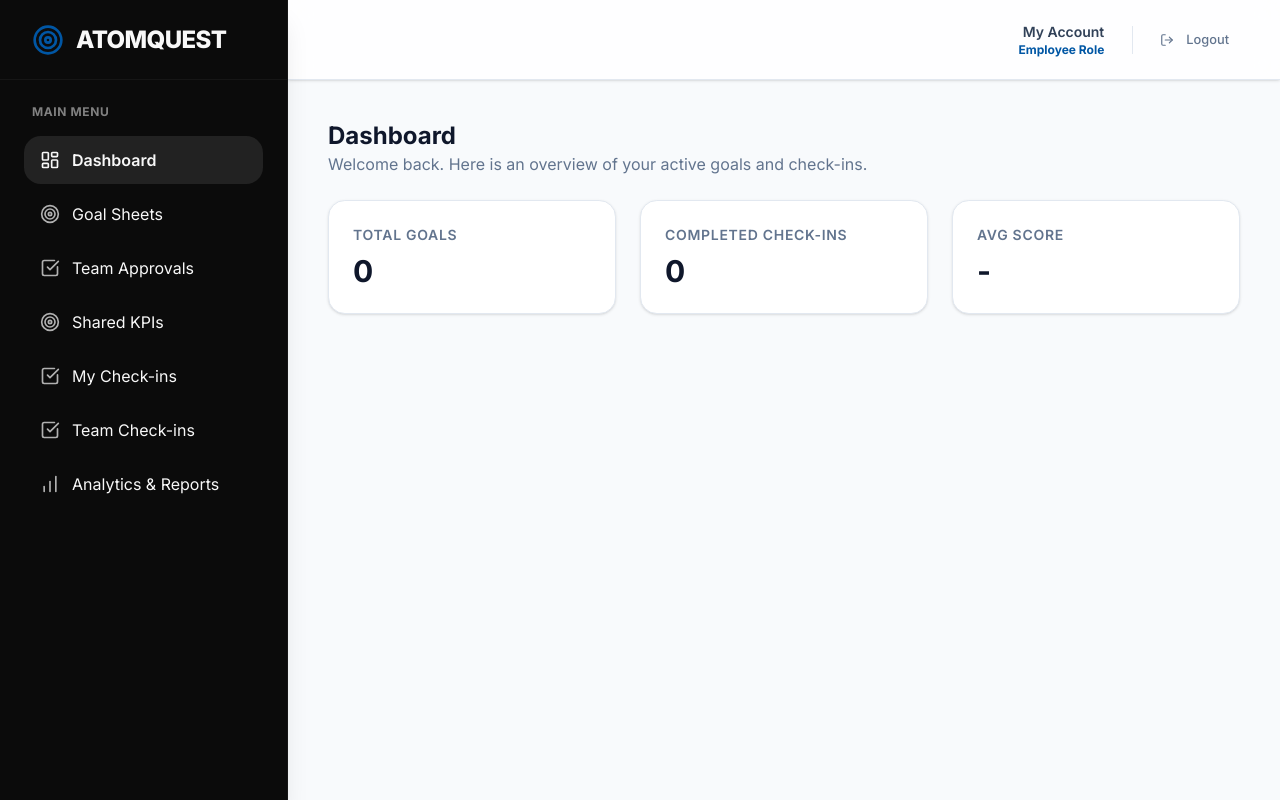
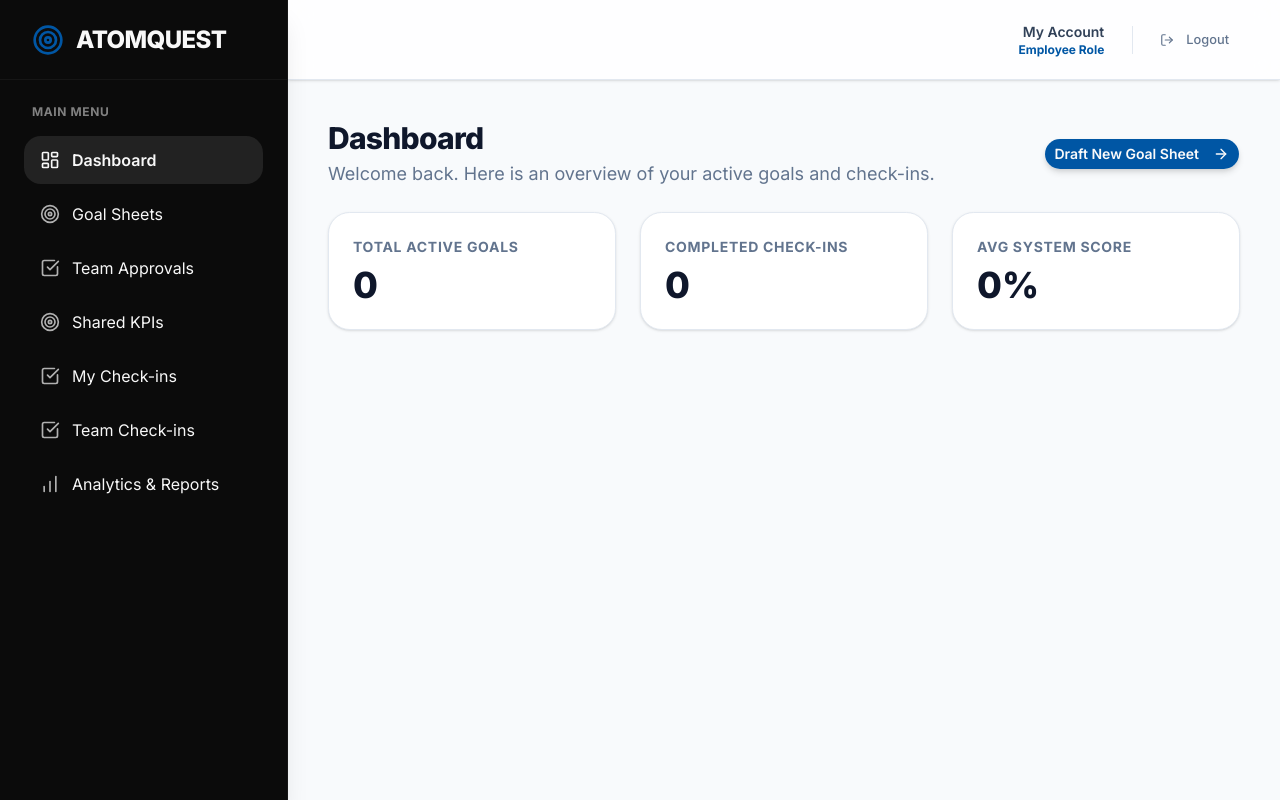
Before and after one commit to Harshilmalhotra/AtomQuest-Hackathon, a Next.js app: page /dashboard in a window 1280 px wide. Built offline with nearby package versions, Linux system fonts and the light colour scheme; no server answers; the database is empty.

Commit message:
fix: made employee dashboard and goals page dynamic to reflect submitted goal sheets

```diff
--- a/src/app/(dashboard)/dashboard/page.tsx
+++ b/src/app/(dashboard)/dashboard/page.tsx
@@ -1,27 +1,83 @@
 import { getAuth as auth } from "@/lib/auth";
+import prisma from "@/lib/prisma";
+import Link from "next/link";
+import { Button } from "@/components/ui/button";
+import { ArrowRight } from "lucide-react";
 
 export default async function DashboardPage() {
   const { userId } = await auth();
 
+  let totalGoals = 0;
+  let completedCheckIns = 0;
+  let avgScore = 0;
+
+  if (userId) {
+    const dbUser = await prisma.user.findUnique({
+      where: { clerkId: userId }
+    });
+
+    if (dbUser) {
+      const activeSheet = await prisma.goalSheet.findFirst({
+        where: { userId: dbUser.id },
+        include: {
+          goals: {
+            include: { checkIns: true }
+          }
+        },
+        orderBy: { createdAt: "desc" }
+      });
+
+      if (activeSheet) {
+        totalGoals = activeSheet.goals.length;
+
+        let totalScoreSum = 0;
+        let scoredCheckInsCount = 0;
+
+        activeSheet.goals.forEach(goal => {
+          if (goal.checkIns && goal.checkIns.length > 0) {
+            completedCheckIns++;
+            const checkIn = goal.checkIns[0]; // simplistic tracking for latest checkin
+            if (checkIn.systemScore !== null && checkIn.systemScore !== undefined) {
+              totalScoreSum += checkIn.systemScore;
+              scoredCheckInsCount++;
+            }
+          }
+        });
+
+        if (scoredCheckInsCount > 0) {
+          avgScore = Math.round((totalScoreSum / scoredCheckInsCount) * 100);
+        }
+      }
+    }
+  }
+
   return (
-    <div className="space-y-6">
-      <div>
-        <h1 className="text-2xl font-bold text-slate-900">Dashboard</h1>
-        <p className="text-slate-500">Welcome back. Here is an overview of your active goals and check-ins.</p>
+    <div className="space-y-6 max-w-6xl mx-auto">
+      <div className="flex justify-between items-center">
+        <div>
+          <h1 className="text-3xl font-extrabold text-slate-900 tracking-tight">Dashboard</h1>
+          <p className="text-slate-500 mt-1 text-lg">Welcome back. Here is an overview of your active goals and check-ins.</p>
+        </div>
+        <Link href="/goals/new">
+          <Button className="font-semibold shadow-md rounded-xl">
+            Draft New Goal Sheet
+            <ArrowRight className="w-4 h-4 ml-2" />
+          </Button>
+        </Link>
       </div>
 
       <div className="grid grid-cols-1 md:grid-cols-3 gap-6">
-        <div className="bg-white p-6 rounded-xl border border-slate-200 shadow-sm">
-          <h3 className="text-sm font-semibold text-slate-500 uppercase tracking-wider">Total Goals</h3>
-          <p className="text-3xl font-bold text-slate-900 mt-2">0</p>
+        <div className="bg-white p-6 rounded-2xl border border-slate-200 shadow-sm">
+          <h3 className="text-sm font-bold text-slate-500 uppercase tracking-wider">Total Active Goals</h3>
+          <p className="text-4xl font-extrabold text-slate-900 mt-2">{totalGoals}</p>
         </div>
-        <div className="bg-white p-6 rounded-xl border border-slate-200 shadow-sm">
-          <h3 className="text-sm font-semibold text-slate-500 uppercase tracking-wider">Completed Check-ins</h3>
-          <p className="text-3xl font-bold text-slate-900 mt-2">0</p>
+        <div className="bg-white p-6 rounded-2xl border border-slate-200 shadow-sm">
+          <h3 className="text-sm font-bold text-slate-500 uppercase tracking-wider">Completed Check-ins</h3>
+          <p className="text-4xl font-extrabold text-slate-900 mt-2">{completedCheckIns}</p>
         </div>
-        <div className="bg-white p-6 rounded-xl border border-slate-200 shadow-sm">
-          <h3 className="text-sm font-semibold text-slate-500 uppercase tracking-wider">Avg Score</h3>
-          <p className="text-3xl font-bold text-slate-900 mt-2">-</p>
+        <div className="bg-white p-6 rounded-2xl border border-slate-200 shadow-sm">
+          <h3 className="text-sm font-bold text-slate-500 uppercase tracking-wider">Avg System Score</h3>
+          <p className="text-4xl font-extrabold text-slate-900 mt-2">{avgScore}%</p>
         </div>
       </div>
     </div>
--- a/src/app/(dashboard)/goals/page.tsx
+++ b/src/app/(dashboard)/goals/page.tsx
@@ -1,13 +1,42 @@
 import { Button } from "@/components/ui/button";
-import { PlusCircle, Target } from "lucide-react";
+import { PlusCircle, Target, FileText } from "lucide-react";
 import Link from "next/link";
+import prisma from "@/lib/prisma";
+import { getAuth as auth } from "@/lib/auth";
 
-export default function GoalsPage() {
+export default async function GoalsPage() {
+  const { userId } = await auth();
+
+  let goalSheets: any[] = [];
+
+  if (userId) {
+    const dbUser = await prisma.user.findUnique({
+      where: { clerkId: userId }
+    });
+
+    if (dbUser) {
+      goalSheets = await prisma.goalSheet.findMany({
+        where: { userId: dbUser.id },
+        include: { goals: true },
+        orderBy: { createdAt: "desc" }
+      });
+    }
+  }
+
+  const getStatusColor = (status: string) => {
+    switch(status) {
+      case "APPROVED": return "bg-green-100 text-green-700";
+      case "SUBMITTED": return "bg-blue-100 text-blue-700";
+      case "RETURNED": return "bg-red-100 text-red-700";
+      default: return "bg-slate-100 text-slate-700";
+    }
+  };
+
   return (
-    <div className="space-y-8">
+    <div className="space-y-8 max-w-6xl mx-auto">
       <div className="flex flex-col sm:flex-row sm:items-center justify-between gap-4">
         <div>
-          <h1 className="text-3xl font-extrabold text-slate-900 tracking-tight">Goal Sheets</h1>
+          <h1 className="text-3xl font-extrabold text-slate-900 tracking-tight">My Goal Sheets</h1>
           <p className="text-slate-500 mt-1 text-lg">Manage your organizational goals and objectives.</p>
         </div>
         <Link href="/goals/new">
@@ -18,6 +47,7 @@ export default function GoalsPage() {
         </Link>
       </div>
 
+      {goalSheets.length === 0 ? (
         <div className="bg-white rounded-2xl border border-slate-200 shadow-sm overflow-hidden flex flex-col items-center justify-center p-16 text-center">
           <div className="w-16 h-16 bg-slate-100 text-slate-400 rounded-2xl flex items-center justify-center mb-4">
             <Target className="w-8 h-8" />
@@ -27,6 +57,43 @@ export default function GoalsPage() {
             You haven't submitted any goals for the current cycle. Click the button above to draft your first goal sheet.
           </p>
         </div>
+      ) : (
+        <div className="grid grid-cols-1 md:grid-cols-2 lg:grid-cols-3 gap-6">
+          {goalSheets.map((sheet) => (
+            <div key={sheet.id} className="bg-white p-6 rounded-2xl border border-slate-200 shadow-sm hover:shadow-md transition-shadow flex flex-col">
+              <div className="flex items-center justify-between mb-4">
+                <div className="flex items-center gap-3">
+                  <div className="w-10 h-10 bg-primary/10 rounded-full flex items-center justify-center text-primary">
+                    <FileText className="w-5 h-5" />
+                  </div>
+                  <div>
+                    <h3 className="font-bold text-slate-900">{sheet.year} Cycle</h3>
+                    <p className="text-xs text-slate-500">{new Date(sheet.createdAt).toLocaleDateString()}</p>
+                  </div>
+                </div>
+                <span className={`px-3 py-1 rounded-full text-xs font-bold ${getStatusColor(sheet.status)}`}>
+                  {sheet.status}
+                </span>
+              </div>
+
+              <div className="flex-1 space-y-4">
+                <div className="bg-slate-50 rounded-xl p-4 border border-slate-100">
+                  <div className="text-sm text-slate-500 mb-1">Total Goals</div>
+                  <div className="text-2xl font-bold text-slate-900">{sheet.goals.length}</div>
+                </div>
+              </div>
+
+              {sheet.status === "RETURNED" && (
+                <div className="mt-6 pt-4 border-t border-slate-100">
+                  <Link href={`/goals/edit/${sheet.id}`}>
+                    <Button className="w-full font-semibold" variant="outline">Edit & Resubmit</Button>
+                  </Link>
+                </div>
+              )}
+            </div>
+          ))}
+        </div>
+      )}
     </div>
   );
 }
```
Lines whose indentation alone changed are shown as unchanged.
